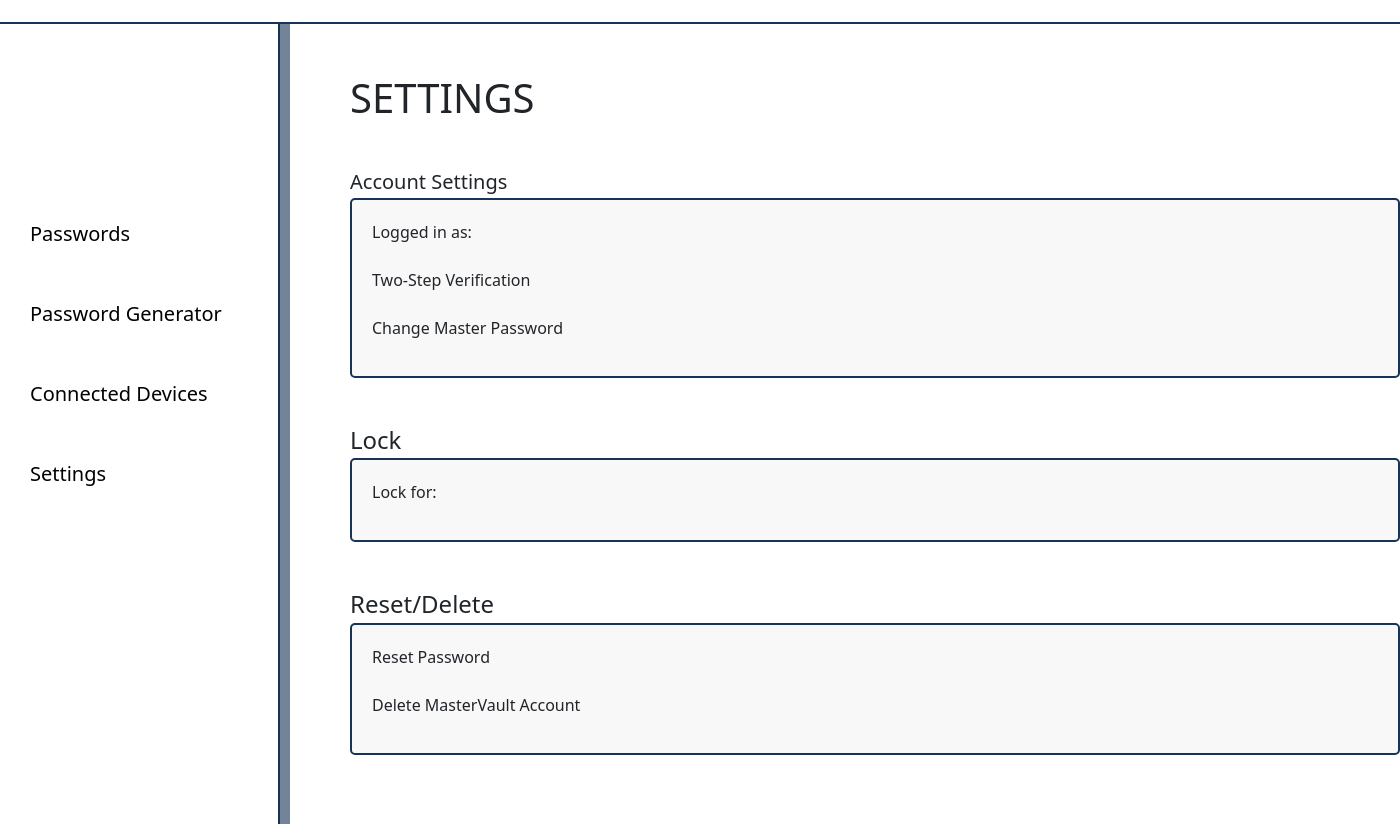
After one commit to SmurfPJ/205.2-MasterVault, a Flask app: page /settings in a window 1400 px wide. The commit adds this page. Shown: the part 272-1096 px from the top of the page. Run offline with Flask 3, Linux system fonts and the light colour scheme; some libraries are stand-ins or nearby versions.

Commit message:
1) added check password match to check if passwords and comfirm passwords are all the same
2) created settings page, not finish nor functional but parts are sectioned out

```diff
--- a/app.py
+++ b/app.py
@@ -17,10 +17,13 @@ def login():
 def register():
     return render_template('register.html')
 
-@app.route('/master_password', methods=['GET', 'POST'])
+@app.route('/master_password_setup', methods=['GET', 'POST'])
 def master_password():
     return render_template('masterPassword.html')
 
+@app.route('/settings', methods=['GET'])
+def settings():
+    return render_template('settings.html')
 
 
 
--- a/static/script.js
+++ b/static/script.js
@@ -10,6 +10,7 @@ document.addEventListener("DOMContentLoaded", function() {
     });
 });
 
+//login & signup password toggle button//
 function togglePasswordVisibility() {
     const passwordInput = document.getElementById('password');
     const togglePasswordIcon = document.getElementById('togglePasswordIcon');
@@ -34,7 +35,23 @@ function toggleConfirmPasswordVisibility() {
     }
 }
 
-function togglePasswordVisibility() {
+function checkPasswordMatch() {
+    const password = document.getElementById('password').value;
+    const confirmPassword = document.getElementById('confirm_password').value;
+    const passwordMatchMessage = document.getElementById('passwordMatchMessage');
+
+    if (password === confirmPassword) {
+        passwordMatchMessage.style.color = 'green';
+        passwordMatchMessage.innerText = 'Passwords match';
+    } else {
+        passwordMatchMessage.style.color = 'red';
+        passwordMatchMessage.innerText = 'Passwords do not match';
+    }
+}
+
+
+//master password toggle//
+function toggleMasterPasswordVisibility() {
     const passwordInput = document.getElementById('master_password');
     const togglePasswordIcon = document.getElementById('toggleMasterPasswordIcon');
     if (passwordInput.type === 'password') {
@@ -45,3 +62,29 @@ function togglePasswordVisibility() {
         togglePasswordIcon.className = 'bi bi-eye';
     }
 }
+
+function toggleConfirmMasterPasswordVisibility() {
+    const confirmMasterPasswordInput = document.getElementById('confirmMaster_password');
+    const toggleConfirmMasterPasswordIcon = document.getElementById('toggleConfirmMasterPasswordIcon');
+    if (confirmMasterPasswordInput.type === 'password') {
+        confirmMasterPasswordInput.type = 'text';
+        toggleConfirmMasterPasswordIcon.className = 'bi bi-eye-slash';
+    } else {
+        confirmMasterPasswordInput.type = 'password';
+        toggleConfirmMasterPasswordIcon.className = 'bi bi-eye';
+    }
+}
+
+function checkMasterPasswordMatch() {
+    const masterPassword = document.getElementById('master_password').value;
+    const confirmMasterPassword = document.getElementById('confirmMaster_password').value;
+    const passwordMatchMessage = document.getElementById('passwordMatchMessage');
+
+    if (masterPassword === confirmMasterPassword) {
+        passwordMatchMessage.style.color = 'green';
+        passwordMatchMessage.innerText = 'Passwords match';
+    } else {
+        passwordMatchMessage.style.color = 'red';
+        passwordMatchMessage.innerText = 'Passwords do not match';
+    }
+}
--- a/static/style.css
+++ b/static/style.css
@@ -10,14 +10,16 @@
     height: auto;
 }
 
+
 .nav-drawer {
     width: 280px;
-    height: calc(100vh - 10vh);
+    height: 100vh;
     background-color: white;
     padding-top: 160px;
     padding-bottom: 20px;
     border-right: 2px solid #173356;
     box-shadow: 10px 0px 0px 0px #738499;
+
 }
 
 .nav-drawer a {
@@ -118,3 +120,32 @@ background-color: #173356;
 background-color: #4c8cdb;
     border-color: #4c8cdb;
 }
+
+#passwordMatchMessage {
+    font-size: 13px;
+}
+
+.settings-container {
+    padding-left: 350px;
+    margin-top: -750px;
+}
+
+
+.section-box {
+    border: 2px solid #173356;
+    padding: 20px;
+    margin-bottom: 20px;
+    border-radius: 5px;
+    width: 1050px;  /* Optional: to ensure the box doesn't get too wide on large screens */
+    background-color: #f8f8f8;
+}
+
+.section-title {
+    margin-bottom: 5px;
+}
+
+/* Remove bullet points from the list */
+.list-unstyled {
+    list-style-type: none;
+    padding-left: 0;
+}
--- a/templates/base.html
+++ b/templates/base.html
@@ -6,6 +6,7 @@
     <link href="https://cdn.jsdelivr.net/npm/bootstrap@5.3.2/dist/css/bootstrap.min.css" rel="stylesheet">
     <link href="https://cdn.jsdelivr.net/npm/bootstrap-icons@1.10.0/font/bootstrap-icons.css" rel="stylesheet">
     <link rel="stylesheet" href="{{ url_for('static', filename='style.css') }}">
+    {% block head %}{% endblock %}
 </head>
 <body>
 <div class="logo-bar">
@@ -17,13 +18,15 @@
                 <li><a href="passwords">Passwords</a></li>
                 <li><a href="passwordGenerator">Password Generator</a></li>
                 <li><a href="connectedDevices">Connected Devices</a></li>
-                <li><a href="settings">Settings</a></li>
+                <li><a href="/settings">Settings</a></li>
             </ul>
         </nav>
     </div>
+{% block body %}{% endblock %}
 
     <script src="https://cdn.jsdelivr.net/npm/@popperjs/core@2.10.2/dist/umd/popper.min.js"></script>
     <script src="https://cdn.jsdelivr.net/npm/bootstrap@5.3.2/dist/js/bootstrap.min.js"></script>
     <script src="{{ url_for('static', filename='script.js') }}"></script>
+ {% block scripts %}{% endblock %}
 </body>
 </html>
--- a/templates/login.html
+++ b/templates/login.html
@@ -13,6 +13,7 @@
     <div class="container">
         <div class="text-center mb-4">
             <img src="{{ url_for('static', filename='logos/masterVaultloginLogo.png') }}" alt="Website Logo" class="mb-4" id="loginLogo">
+        </div>
         <div class="login-container mx-auto text-start">
             <div class="row justify-content-center">
                 <div class="col-md-3">
@@ -29,15 +30,14 @@
                                     <i class="bi bi-eye" id="togglePasswordIcon"></i>
                                 </button>
                             </div>
+                        </div>
                         <div class="mt-3">
                             <a href="/forgot-password" class="forgotPasswordlink">Forgot password?</a>
                         </div>
                         <button type="submit" class="btn btn-primary btn-mid w-100 mt-5 loginButton">LOGIN</button>
-                   </div>
                     </form>
                     <div class="mt-3">
                         <p>New? <a href="/register" class="registerPasswordlink">Create an account</a></p>
-                </div>
                     </div>
                 </div>
             </div>
--- /dev/null
+++ b/templates/settings.html
@@ -0,0 +1,36 @@
+{% extends 'base.html' %}
+
+{% block head %}
+ <title>Settings</title>
+{% endblock %}
+
+
+{% block body %}
+<div class="settings-container">
+    <h1 class="mb-5">SETTINGS</h1>
+
+    <h5 class="section-title mb-1">Account Settings</h5>
+    <div class="section-box mb-5">
+        <ul class="list-unstyled">
+            <li class="mb-4">Logged in as: </li>
+            <li class="mb-4">Two-Step Verification</li>
+            <li>Change Master Password</li>
+        </ul>
+    </div>
+
+    <h4 class="section-title mb-1">Lock</h4>
+    <div class="section-box mb-5">
+        <ul class="list-unstyled">
+            <li>Lock for: </li>
+        </ul>
+    </div>
+
+    <h4 class="section-title mb-1">Reset/Delete</h4>
+    <div class="section-box mb-5">
+        <ul class="list-unstyled">
+            <li class="mb-4">Reset Password</li>
+            <li>Delete MasterVault Account</li>
+        </ul>
+    </div>
+</div>
+{% endblock %}
```
Also changed, not shown: templates/masterPassword.html (+14 -3 lines), templates/register.html (+5 -4 lines). Lines whose indentation alone changed are shown as unchanged.
